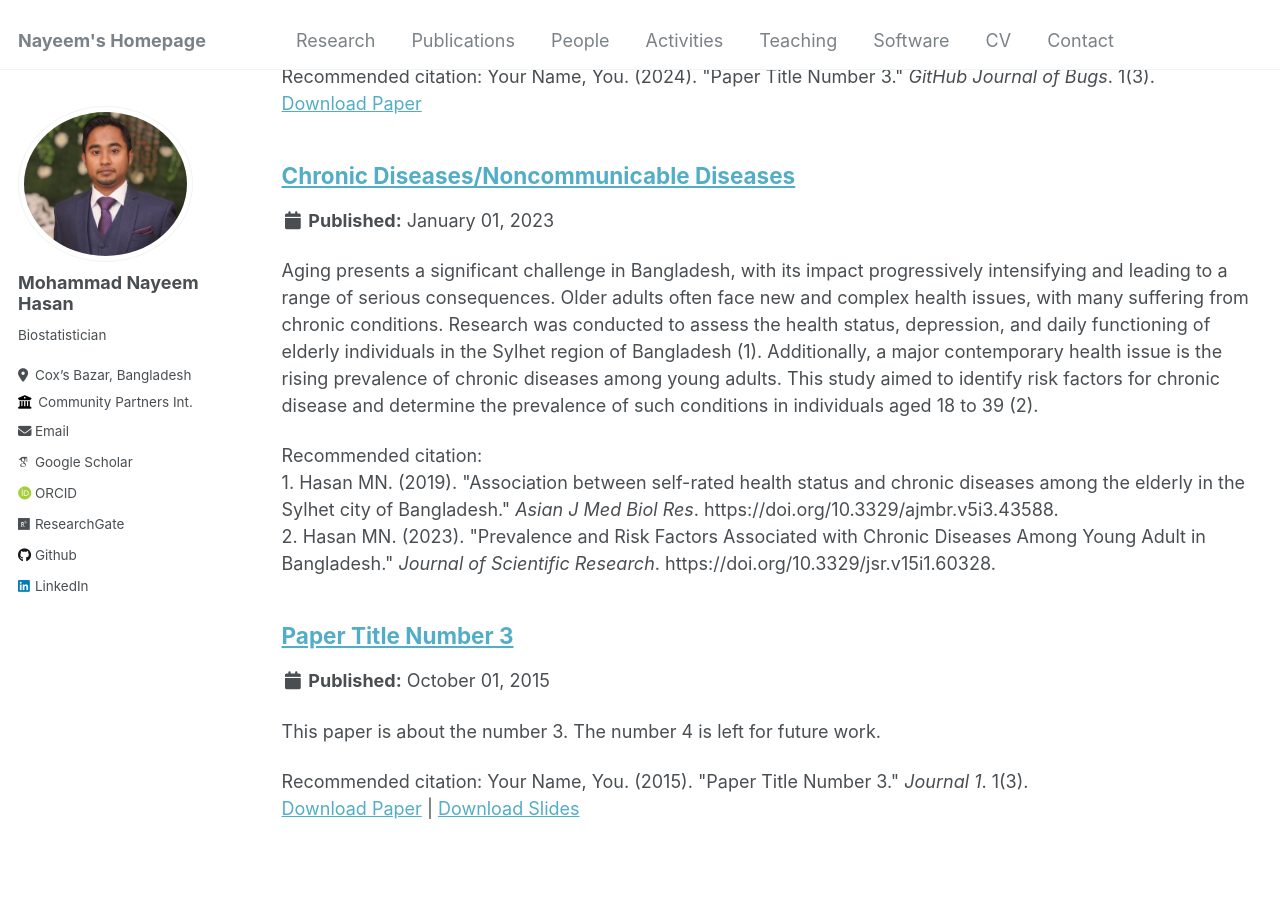
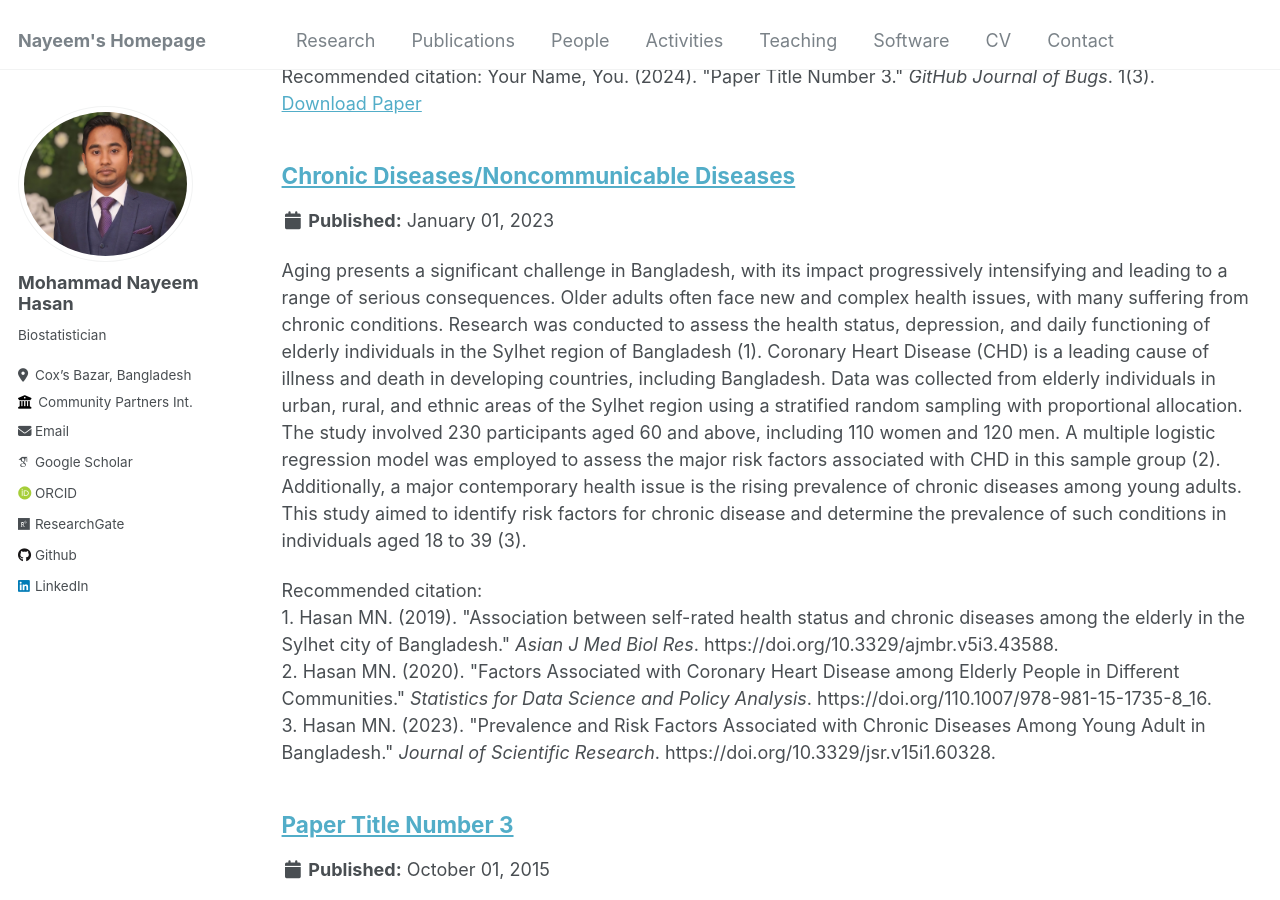
Before and after one commit to nayeemlab/nayeemlab.github.io, a Jekyll site: the page built from _pages/research.md, in a window 1280 px wide and 900 px high, scrolled down 1038 px. Built offline with Jekyll 4.4.1, drawn with Linux system fonts in a browser that asks for light colours; some web fonts are replaced.

Commit message:
Update NCD.md

```diff
--- a/_research/NCD.md
+++ b/_research/NCD.md
@@ -2,10 +2,12 @@
 title: "Chronic Diseases/Noncommunicable Diseases"
 collection: Research
 permalink: /research/NCD
-excerpt: 'Aging presents a significant challenge in Bangladesh, with its impact progressively intensifying and leading to a range of serious consequences. Older adults often face new and complex health issues, with many suffering from chronic conditions. Research was conducted to assess the health status, depression, and daily functioning of elderly individuals in the Sylhet region of Bangladesh (1). Additionally, a major contemporary health issue is the rising prevalence of chronic diseases among young adults. This study aimed to identify risk factors for chronic disease and determine the prevalence of such conditions in individuals aged 18 to 39 (2).'
+excerpt: 'Aging presents a significant challenge in Bangladesh, with its impact progressively intensifying and leading to a range of serious consequences. Older adults often face new and complex health issues, with many suffering from chronic conditions. Research was conducted to assess the health status, depression, and daily functioning of elderly individuals in the Sylhet region of Bangladesh (1). Coronary Heart Disease (CHD) is a leading cause of illness and death in developing countries, including Bangladesh. Data was collected from elderly individuals in urban, rural, and ethnic areas of the Sylhet region using a stratified random sampling with proportional allocation. The study involved 230 participants aged 60 and above, including 110 women and 120 men. A multiple logistic regression model was employed to assess the major risk factors associated with CHD in this sample group (2). Additionally, a major contemporary health issue is the rising prevalence of chronic diseases among young adults. This study aimed to identify risk factors for chronic disease and determine the prevalence of such conditions in individuals aged 18 to 39 (3).'
 date: 2023-01-01
 venue: 'NCD'
-citation: '<br>1. Hasan MN. (2019). &quot;Association between self-rated health status and chronic diseases among the elderly in the Sylhet city of Bangladesh.&quot; <i>Asian J Med Biol Res</i>. https://doi.org/10.3329/ajmbr.v5i3.43588. <br> 2. Hasan MN. (2023). &quot;Prevalence and Risk Factors Associated with Chronic Diseases Among Young Adult in Bangladesh.&quot; <i>Journal of Scientific Research</i>. https://doi.org/10.3329/jsr.v15i1.60328.'
+citation: '<br>1. Hasan MN. (2019). &quot;Association between self-rated health status and chronic diseases among the elderly in the Sylhet city of Bangladesh.&quot; <i>Asian J Med Biol Res</i>. https://doi.org/10.3329/ajmbr.v5i3.43588. <br> 2. Hasan MN. (2020). &quot;Factors Associated with Coronary Heart Disease among Elderly People in Different Communities.&quot; <i>Statistics for Data Science and Policy Analysis</i>. https://doi.org/110.1007/978-981-15-1735-8_16. <br>
+3. Hasan MN. (2023). &quot;Prevalence and Risk Factors Associated with Chronic Diseases Among Young Adult in Bangladesh.&quot; <i>Journal of Scientific Research</i>. https://doi.org/10.3329/jsr.v15i1.60328.
+'
 ---
 
 The contents above will be part of a list of publications, if the user clicks the link for the publication than the contents of section will be rendered as a full page, allowing you to provide more information about the paper for the reader. When publications are displayed as a single page, the contents of the above "citation" field will automatically be included below this section in a smaller font.
```
